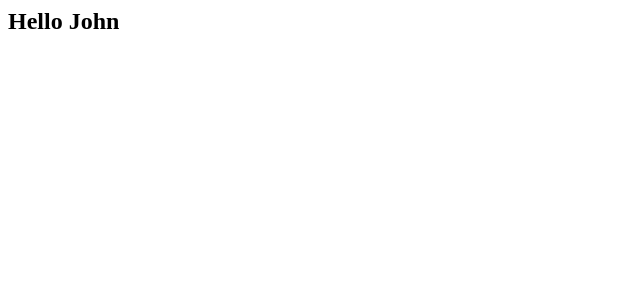
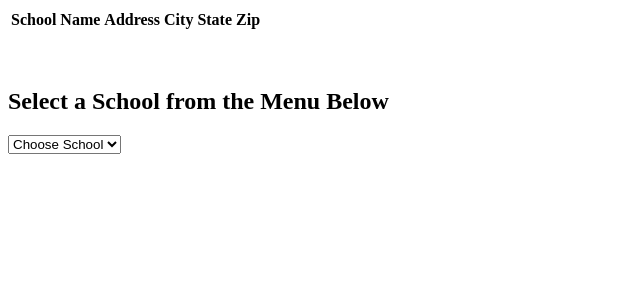
Before and after one commit to jeffkiderman/tuitiontool, a Node server app: page / in a window 1280 px wide. Shown: the top 300 px of the page, without its empty margins (0-640 px from the left). Run offline with Node 20, Linux system fonts and the light colour scheme; lists and menus that the app fills with data are empty; some libraries are stand-ins or nearby versions.

Commit message:
Now using 5 columns of spreadsheet. Set up table and dropdown menu in home.hbs. Also created variable ssdata to store data from spreadsheet for use in other functions.

```diff
--- a/app/SheetsQuery.js
+++ b/app/SheetsQuery.js
@@ -1,6 +1,7 @@
 'use strict';
 
 const google = require('googleapis');
+var ssdata = []
 
 function listSchoolsCurr(responseCallback) {
   return function listSchools(auth) {
@@ -8,7 +9,7 @@ function listSchoolsCurr(responseCallback) {
 		const cellRangeRequest = {
       auth: auth,
     	spreadsheetId: '1VopOgIvIsop2pn99j_OQ79XsMN71pOW2lcVTqDJicWY',
-    	range: 'Complete List!A2:A5',
+    	range: 'Complete List!A2:E6',
 		};
     sheets.spreadsheets.values.get(cellRangeRequest, function(err, response) {
       if (err) {
@@ -16,21 +17,28 @@ function listSchoolsCurr(responseCallback) {
     		return;
       }
       var rows = response.values;
-      if (rows.length == 0) {
+
+    if (rows.length == 0) {
     		console.log('No data found.');
       } else {
-    		console.log('Received Schools:');
+    		/* this is for debugging
+            console.log('Received Schools:');
     		for (var i = 0; i < rows.length; i++) {
         	var row = rows[i];;
         	// Print column A from this row
         	console.log(row[0]);
-    		}
-        responseCallback(rows);
-      }
+        }*/
+
+    //sends "rows" (all the data from the spreadsheet) to variable that can be exported
+    ssdata=rows;
+    console.log(ssdata);
+    responseCallback(rows);
+        }
     });
   };
 }
 
 module.exports = {
   listSchoolsCurr: listSchoolsCurr,
+    ssdata:ssdata,
 };
--- a/index.js
+++ b/index.js
@@ -12,8 +12,8 @@ const express = require('express');
 const exphbs = require('express-handlebars');
 // localhost:3000
 const port = 3000;
+const app = express();
 
-const app = express();
 // guessing this registers the template engine with the webserver
 // main has the entire http response
 app.engine('.hbs', exphbs({
@@ -38,6 +38,8 @@ app.get('/tool', (request, response) => {
   SheetsAuth.callWithAuth(
       SheetsQuery.listSchoolsCurr((x) => response.render('home', { name: x})));
   // home.hbs is a template with a name variable that needs assignment
+
+    console.log(SheetsQuery.ssdata);
 });
 
 app.listen(port, (err) => {
--- a/views/home.hbs
+++ b/views/home.hbs
@@ -1,3 +1,30 @@
 <!-- This is the template that will be inserted into
 the body section of main.hbs -->
-<h2>Hello {{name}}<h2>
+<table>
+    <tr>
+        <th>School Name</th>
+        <th>Address</th>
+        <th>City</th>
+        <th>State</th>
+        <th>Zip</th>
+    </tr>
+    {{#each name}}
+    <tr>
+        {{#each this}}
+            <td>{{this}}</td>
+        {{/each}}
+    </tr>
+    {{/each}}
+</table>
+<br>
+<br>
+
+<form id="schoollist">
+</form>
+<h2>Select a School from the Menu Below</h2>
+<select name="schoolname" form="schoollist">
+    <option selected disabled>Choose School</option>
+    {{#each name}}
+        <option value="{{this.[0]}}">{{this.[0]}}</option>
+    {{/each}}
+</select>
```
